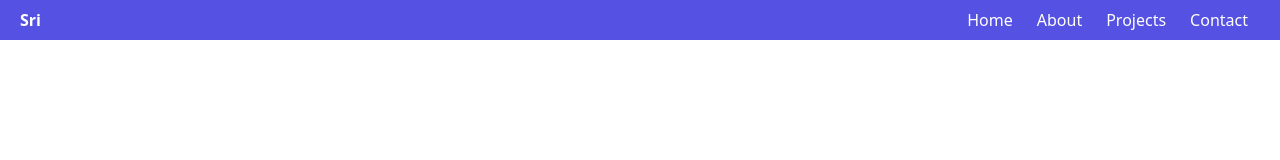
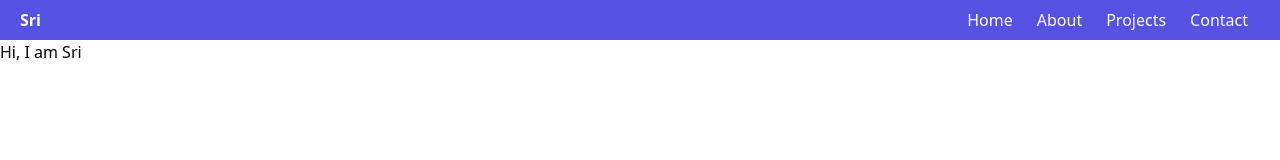
Before and after one commit to mihosri/portfolio2, a React (Create React App) app: page / in a window 1280 px wide. Shown: the top 160 px of the page. Built offline with nearby package versions, Linux system fonts and the light colour scheme.

Commit message:
Sri Component Added

```diff
--- a/src/App.js
+++ b/src/App.js
@@ -1,10 +1,12 @@
 import './App.css'
 import Header from './components/Header'
+import Sri from './components/Sri'
 
 function App() {
   return (
     <div className="App">
      <Header/>
+     <Sri/>
     </div>
   )
 }
--- /dev/null
+++ b/src/components/Sri.js
@@ -0,0 +1,5 @@
+export default function Sri() {
+    return(
+        <section>Hi, I am Sri</section>
+    )
+}
```
